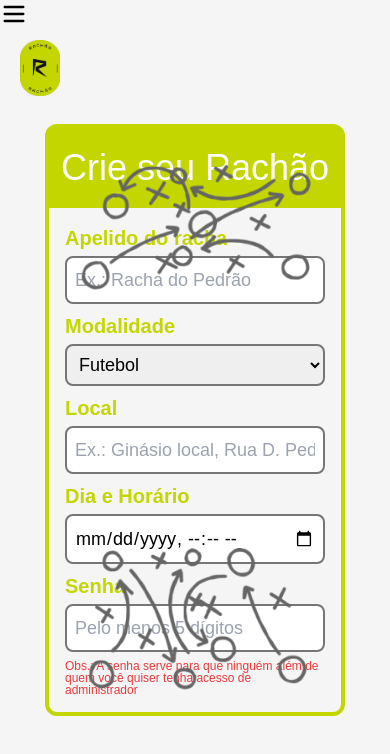
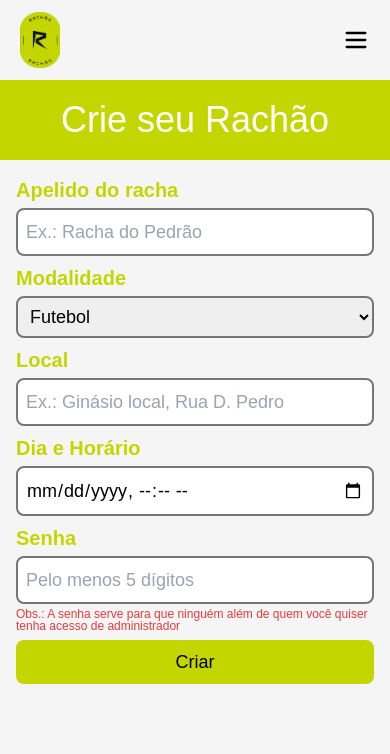
Before and after one commit to ViniGhiraldi/rachao, a Next.js app: page /meusrachas/novo in a window 390 px wide. Shown: the top 754 px of the page. Built offline with nearby package versions, Linux system fonts and the light colour scheme; a web font is replaced by a local one.

Commit message:
feat: header menu completed

```diff
--- a/src/app/meusrachas/(main)/page.tsx
+++ b/src/app/meusrachas/(main)/page.tsx
@@ -18,7 +18,7 @@ export default function Meusrachas() {
                 <Card.root href="/">
                     <Card.title>Racha do Pedrão</Card.title>
                     <Card.content>
-                    <p className="">Modalidade: <span className="font-kalam">Futebol</span></p>
+                        <p className="">Modalidade: <span className="font-kalam">Futebol</span></p>
                         <p>Local: <span className="font-kalam">Ginásio local, Rua...</span></p>
                         <p>Data: <span className="font-kalam">05/03/2024 - 18:00</span></p>
                         <p>Confirmados: <span className="font-kalam">26</span></p>
--- a/src/app/meusrachas/novo/page.tsx
+++ b/src/app/meusrachas/novo/page.tsx
@@ -1,14 +1,15 @@
+import { Button } from "@/components/button"
 import Image from "next/image"
 
 export default function Novo() {
     return (
-        <div className="flex justify-center mt-4">
-            <div className="w-3/4 flex justify-center relative">
-                <Image src='/imgs/esquema-concept-1.png' alt="Esquema de jogo" className="absolute left-0" width={200} height={200} />
-                <Image src='/imgs/esquema-concept-2.png' alt="Esquema de jogo" className="absolute left-0 bottom-0 rotate-90" width={200} height={200} />
-                <Image src='/imgs/esquema-concept-2.png' alt="Esquema de jogo" className="absolute right-0" width={200} height={200} />
-                <Image src='/imgs/esquema-concept-1.png' alt="Esquema de jogo" className="absolute right-0 bottom-0 -rotate-90" width={200} height={200} />
-                <div className="rounded-xl border-4 w-96 border-primary">
+        <div className="flex justify-center sm:mt-4">
+            <div className="lg:w-4/5 flex justify-center relative">
+                <Image src='/imgs/esquema-concept-1.png' alt="Esquema de jogo" className="hidden lg:block absolute left-0" width={200} height={200} />
+                <Image src='/imgs/esquema-concept-2.png' alt="Esquema de jogo" className="hidden lg:block absolute left-0 bottom-0 rotate-90" width={200} height={200} />
+                <Image src='/imgs/esquema-concept-2.png' alt="Esquema de jogo" className="hidden lg:block absolute right-0" width={200} height={200} />
+                <Image src='/imgs/esquema-concept-1.png' alt="Esquema de jogo" className="hidden lg:block absolute right-0 bottom-0 -rotate-90" width={200} height={200} />
+                <div className="sm:rounded-xl sm:border-4 sm:w-96 border-primary">
                     <div className="py-5 text-center bg-primary">
                         <h1 className="text-4xl text-white font-londrina">Crie seu Rachão</h1>
                     </div>
@@ -36,8 +37,9 @@ export default function Novo() {
                         <div className="flex flex-col gap-1">
                             <label htmlFor="senha" className="font-semibold text-primary text-xl">Senha</label>
                             <input id="senha" type="text" className="border-2 border-muted font-londrina font-thin w-full p-2 rounded-lg text-lg" placeholder="Pelo menos 5 dígitos" />
+                            <p className="text-xs text-danger leading-3">Obs.: A senha serve para que ninguém além de quem você quiser tenha acesso de administrador</p>
                         </div>
-                        <p className="text-xs text-danger leading-3">Obs.: A senha serve para que ninguém além de quem você quiser tenha acesso de administrador</p>
+                        <Button className="w-full sm:w-auto">Criar</Button>
                     </div>
                 </div>
             </div>
--- /dev/null
+++ b/src/components/button.tsx
@@ -0,0 +1,5 @@
+import { twMerge } from "tailwind-merge"
+
+export const Button = ({className, children, ...rest}: React.ComponentProps<'button'>) => {
+    return <button className={twMerge("py-2 px-4 rounded-lg bg-primary font-londrina text-lg font-light", className)} {...rest}>{children}</button>
+}
--- a/src/components/header/header-menu.tsx
+++ b/src/components/header/header-menu.tsx
@@ -3,6 +3,7 @@
 import { Menu } from "lucide-react"
 import { Modal } from "../modal"
 import { useState } from "react"
+import { HeaderNav } from "./header-nav"
 
 export const HeaderMenu = () => {
     const [isOpen, setIsOpen] = useState(false);
@@ -13,8 +14,12 @@ export const HeaderMenu = () => {
 
     return(
         <>
-            <Modal.root isOpen={isOpen}></Modal.root>
             <button className="block md:hidden" onClick={handleOnClick}><Menu size={28}/></button>
+            <Modal.root isOpen={isOpen} handleOnClose={handleOnClick}>
+                <div className="flex flex-col text-center text-3xl gap-3">
+                    <HeaderNav/>
+                </div>
+            </Modal.root>
         </>
     )
 }
--- a/src/components/header/header.tsx
+++ b/src/components/header/header.tsx
@@ -1,17 +1,17 @@
 import Image from "next/image"
 import { HeaderNav } from "./header-nav"
-import { Menu } from "lucide-react"
 import { HeaderMenu } from "./header-menu"
 
 export const Header = () => {
     return(
         <>
-        <HeaderMenu/>
+
         <header className="flex justify-between items-center h-20 px-5 md:px-20 w-full">
             <Image src='/logo-default.png' alt='Rachão logo' width={40} height={40} quality={100}/>
             <nav className='hidden md:flex gap-10 font-medium text-lg text-primary/50'>
                 <HeaderNav/>
             </nav>
+            <HeaderMenu/>
         </header>
         </>
     )
--- a/src/components/modal/root.tsx
+++ b/src/components/modal/root.tsx
@@ -1,9 +1,18 @@
+'use client'
+
+import { X } from "lucide-react";
 import { twMerge } from "tailwind-merge";
 
 interface IRoot extends React.ComponentProps<'div'>{
     isOpen: boolean;
+    handleOnClose: () => void;
 }
 
-export const Root = ({isOpen, className, children, ...rest}: IRoot) => {
-    return <div data-isopen={isOpen} className={twMerge("data-[isopen=false]:hidden data-[isopen=true]:flex fixed w-screen h-screen bg-black/50 items-center justify-center", className)} {...rest}>{children}</div>
+export const Root = ({isOpen, handleOnClose, className, children, ...rest}: IRoot) => {
+    return (
+        <div data-isopen={isOpen} className={twMerge("data-[isopen=false]:hidden data-[isopen=true]:flex fixed inset-0 z-50 w-screen h-screen bg-black/50 backdrop-blur-md items-center justify-center", className)} {...rest}>
+            <button onClick={handleOnClose} className="absolute top-2 right-2"><X size={28}/></button>
+            {children}
+        </div>
+    )
 }
```
